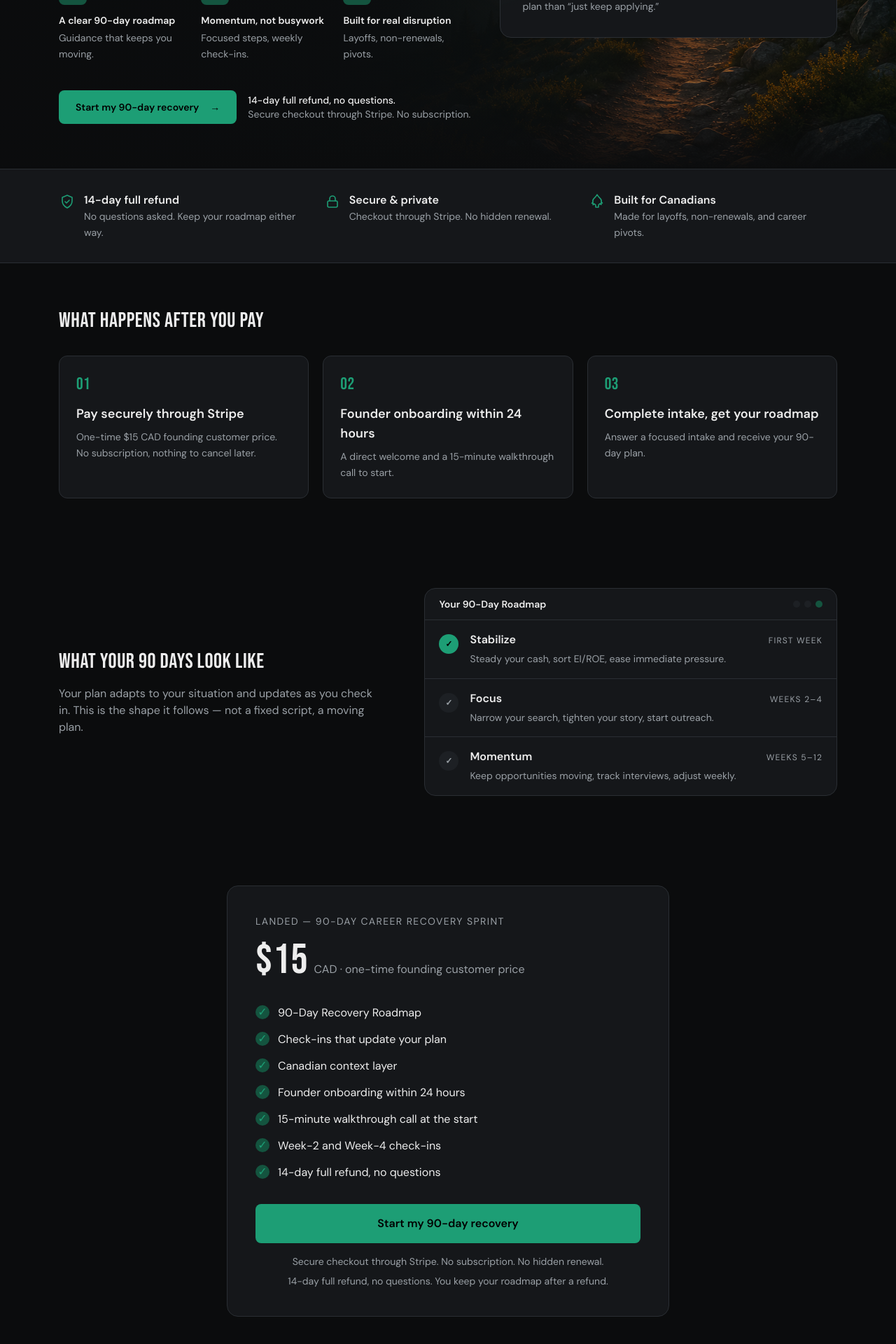
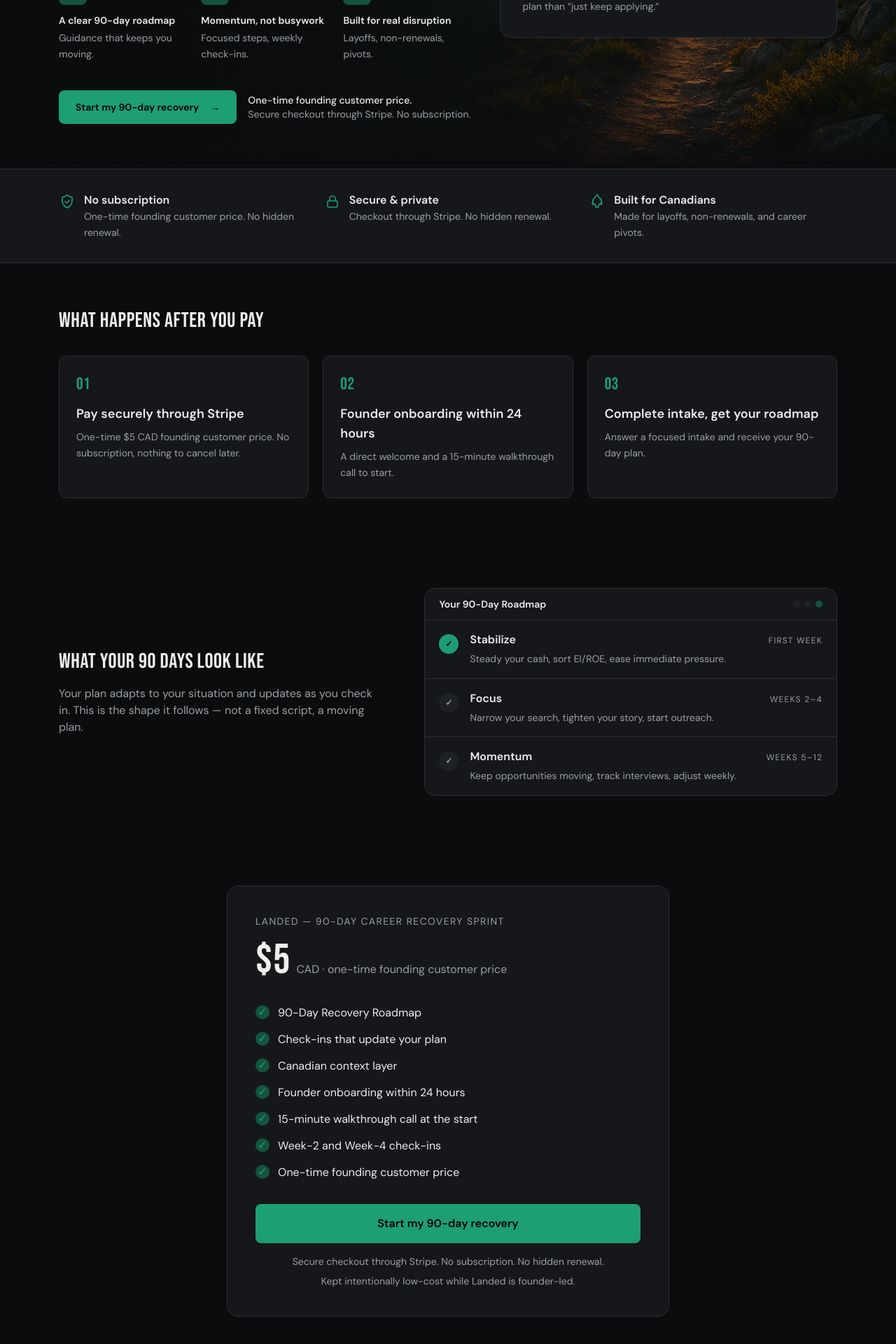
Before and after one commit to jftablada/landed, a Next.js app: page / in a window 1280 px wide. Shown: the part 500-2420 px from the top of the page at 70% size. Built offline with nearby package versions, Linux system fonts and the light colour scheme.

Commit message:
Update low-cost founding customer offer

```diff
--- a/app/page.tsx
+++ b/app/page.tsx
@@ -1,6 +1,6 @@
 import Link from 'next/link';
 
-const STRIPE_URL = 'https://buy.stripe.com/4gM00b8j97DK8QjeYT5gc01';
+const STRIPE_URL = 'https://buy.stripe.com/00wbITdDtgag2rV9Ez5gc02';
 
 /* ── Hand-written inline icons (no dependency) ──────────────── */
 const iconProps = {
@@ -193,8 +193,8 @@ export default function HomePage() {
                 <span aria-hidden>→</span>
               </a>
               <div className="text-sm text-muted">
-                <p className="font-medium text-text">
-                  14-day full refund, no questions.
+              <p className="font-medium text-text">
+                One-time founding customer price.
                 </p>
                 <p>Secure checkout through Stripe. No subscription.</p>
               </div>
@@ -233,8 +233,8 @@ export default function HomePage() {
           {[
             {
               icon: <ShieldIcon />,
-              title: '14-day full refund',
-              body: 'No questions asked. Keep your roadmap either way.',
+              title: 'No subscription',
+              body: 'One-time founding customer price. No hidden renewal.',
             },
             {
               icon: <LockIcon />,
@@ -268,7 +268,7 @@ export default function HomePage() {
             {
               n: '01',
               title: 'Pay securely through Stripe',
-              body: 'One-time $15 CAD founding customer price. No subscription, nothing to cancel later.',
+              body: 'One-time $5 CAD founding customer price. No subscription, nothing to cancel later.',
             },
             {
               n: '02',
@@ -381,7 +381,7 @@ export default function HomePage() {
             Landed — 90-Day Career Recovery Sprint
           </p>
           <div className="mt-4 flex items-baseline gap-2">
-          <span className="font-display text-6xl text-text">$15</span>
+          <span className="font-display text-6xl text-text">$5</span>
           <span className="text-muted">CAD · one-time founding customer price</span>
           </div>
 
@@ -393,7 +393,7 @@ export default function HomePage() {
               'Founder onboarding within 24 hours',
               '15-minute walkthrough call at the start',
               'Week-2 and Week-4 check-ins',
-              '14-day full refund, no questions',
+              'One-time founding customer price',
             ].map((item) => (
               <li key={item} className="flex items-start gap-3 text-text">
                 <span
@@ -417,8 +417,7 @@ export default function HomePage() {
             Secure checkout through Stripe. No subscription. No hidden renewal.
           </p>
           <p className="mt-2 text-center text-sm text-muted">
-            14-day full refund, no questions. You keep your roadmap after a
-            refund.
+          Kept intentionally low-cost while Landed is founder-led.
           </p>
         </div>
       </section>
@@ -485,7 +484,7 @@ export default function HomePage() {
             Start my 90-day recovery
           </a>
           <p className="text-sm text-muted">
-          $15 CAD · founding customer price · 14-day full refund
+          $5 CAD · one-time founding customer price · no subscription
           </p>
         </div>
       </section>
```
Also changed, not shown: 1 other file (tests, documents, lock files or other folders).
